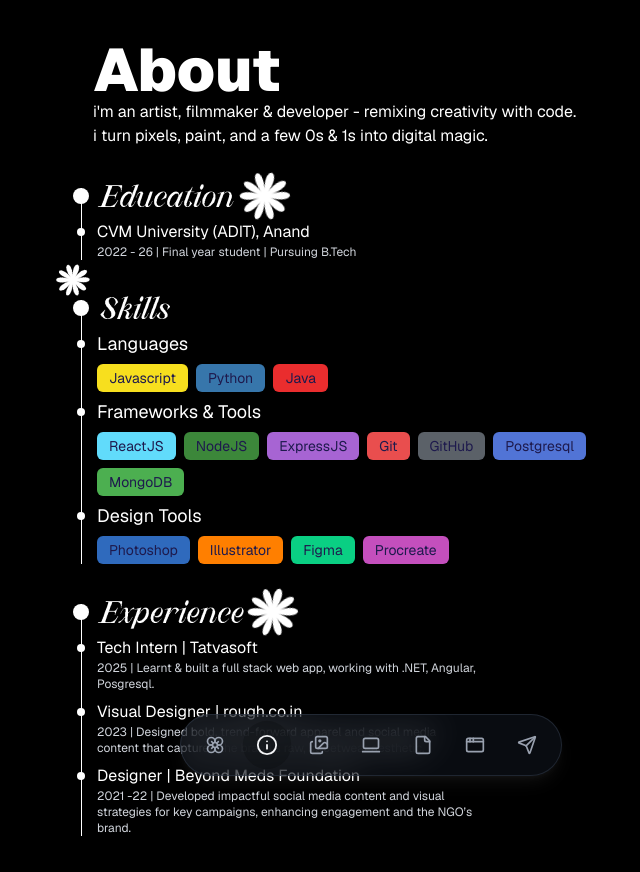
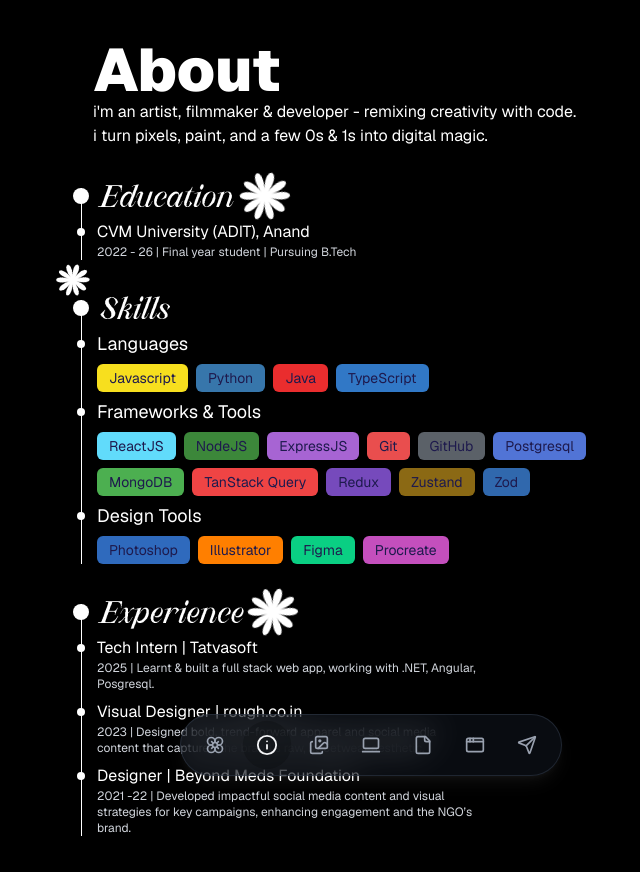
Before and after one commit to DharmBharodiya/dharm-portfolio, a React (Vite) app: page /about in a window 1280 px wide. Shown: the top 872 px of the page, without its empty margins (269-909 px from the left). Built offline with nearby package versions, Linux system fonts and the light colour scheme.

Commit message:
added few new skills

```diff
--- a/src/components/About/Skills.js
+++ b/src/components/About/Skills.js
@@ -1,9 +1,9 @@
-
 export const languages = [
-  {name: "Javascript", color: "#F7DF1E"},
-  {name: "Python", color:"#3776AB"},
-  {name: "Java", color:"#EA2D2E"}
-]
+  { name: "Javascript", color: "#F7DF1E" },
+  { name: "Python", color: "#3776AB" },
+  { name: "Java", color: "#EA2D2E" },
+  { name: "TypeScript", color: "#3178C6" },
+];
 
 export const frameworksAndTools = [
   { name: "ReactJS", color: "#61DBFB" },
@@ -12,12 +12,16 @@ export const frameworksAndTools = [
   { name: "Git", color: "#e94e4e" },
   { name: "GitHub", color: "#5b6168" },
   { name: "Postgresql", color: "#5174d6" },
-  { name: "MongoDB", color: "#4CAF50" }
+  { name: "MongoDB", color: "#4CAF50" },
+  { name: "TanStack Query", color: "#EF4444" },
+  { name: "Redux", color: "#764ABC" },
+  { name: "Zustand", color: "#8B6914" },
+  { name: "Zod", color: "#3068AD" },
 ];
 
 export const designTools = [
   { name: "Photoshop", color: "#2f6abd" },
   { name: "Illustrator", color: "#FF7F00" },
   { name: "Figma", color: "#0ACF83" },
-  { name: "Procreate", color: "#c44fbd" }
+  { name: "Procreate", color: "#c44fbd" },
 ];
--- a/src/components/FloatingDock/navItems.jsx
+++ b/src/components/FloatingDock/navItems.jsx
@@ -1,14 +1,11 @@
 import {
   Home,
   Info,
-  Rss,
-  BriefcaseBusiness,
   File,
   Send,
   Flower,
   LaptopMinimal,
   Images,
-  NotepadText,
   AppWindow,
 } from "lucide-react";
 
```
